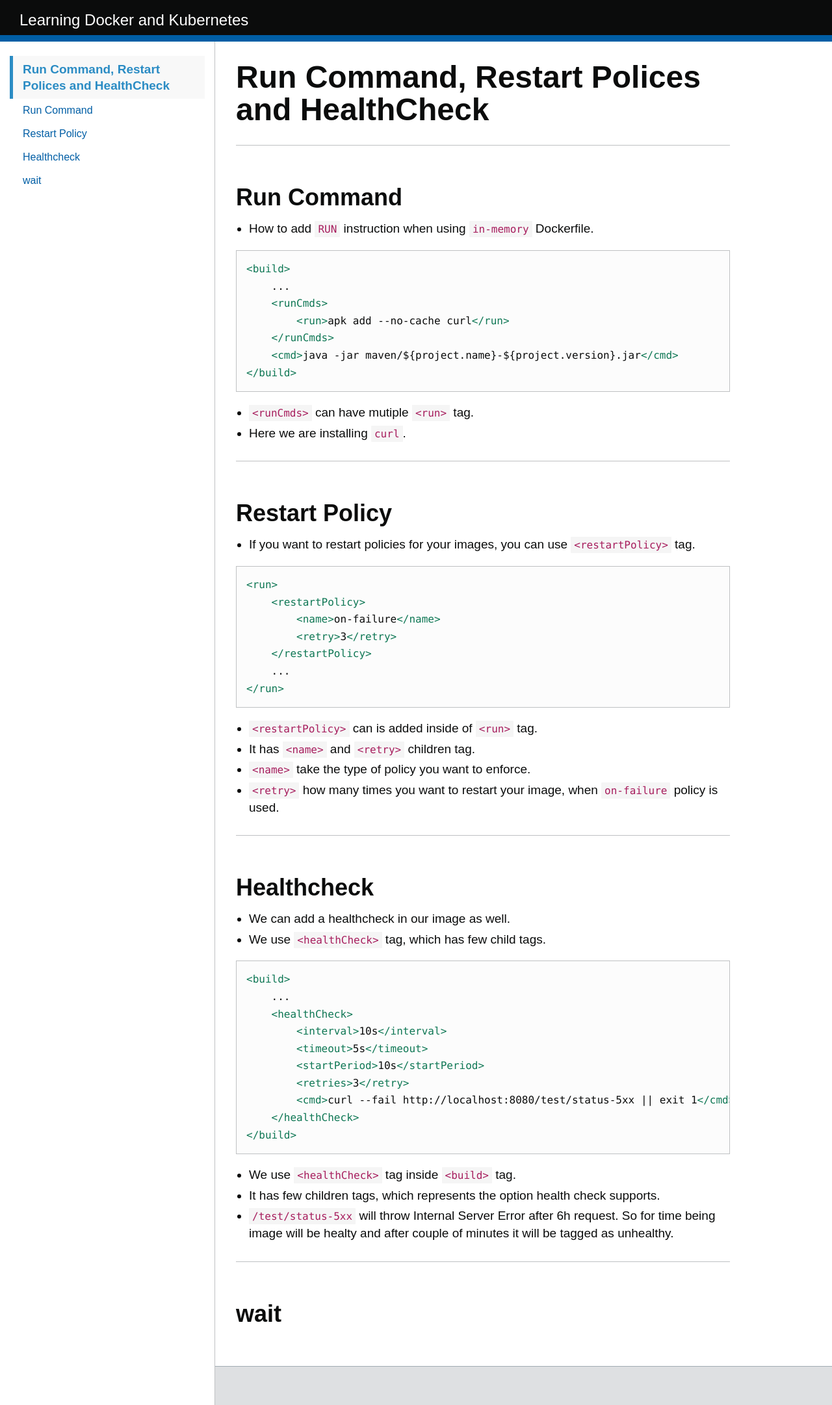
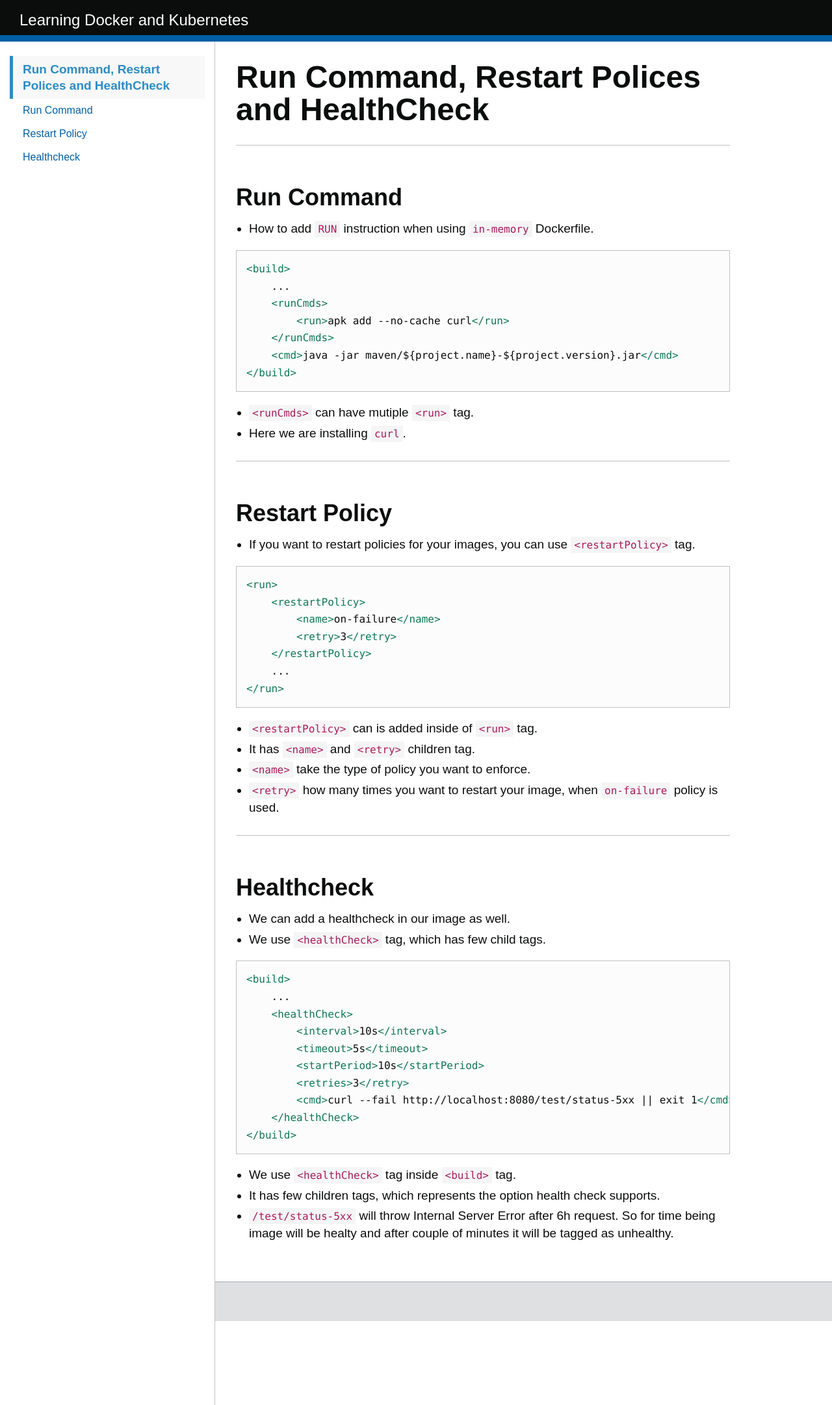
Before and after one commit to amantuladhar/LearnDockerKubernetes, a Jekyll site: the page built from content/03-docker-maven-plugin/02-Run-Cmd-HealthCheck.md, in a window 1280 px wide. Shown: the whole page at 65% size. Built offline with Jekyll 4.4.1, drawn with Linux system fonts in a browser that asks for light colours; our own code applies the rules of GitHub Pages for plain Markdown files.

Commit message:
Remove wait

```diff
--- a/content/03-docker-maven-plugin/02-Run-Cmd-HealthCheck.md
+++ b/content/03-docker-maven-plugin/02-Run-Cmd-HealthCheck.md
@@ -58,6 +58,3 @@ category: Run Command, Restart Polices and HealthCheck
 * We use `<healthCheck>` tag inside `<build>` tag.
 * It has few children tags, which represents the option health check supports.
 * `/test/status-5xx` will throw Internal Server Error after 6h request. So for time being image will be healty and after couple of minutes it will be tagged as unhealthy.
-
----
-## wait
```
